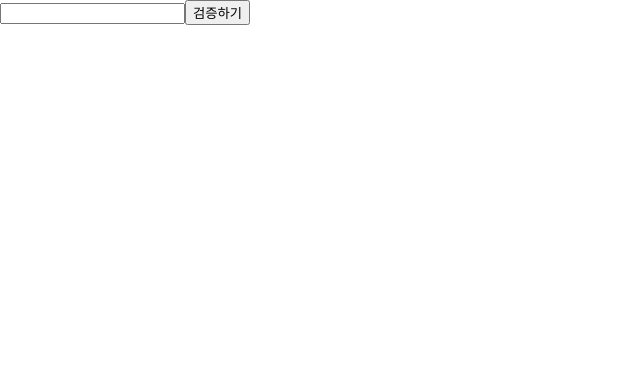
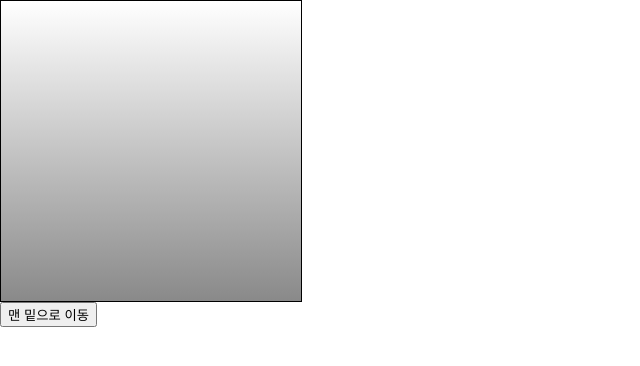
Before and after one commit to zzangouona/ReactBasicProject, a React (Create React App) app in the folder hello-event/: page / in a window 1280 px wide. Shown: the top 366 px of the page, without its empty margins (0-640 px from the left). Built offline with nearby package versions, Linux system fonts and the light colour scheme.

Commit message:
hello-event 2. Ref - ref을 사용하는 기준 - ref 사용해서 input focus 처리 - 컴포넌트에 ref 달기

```diff
--- a/hello-event/src/App.js
+++ b/hello-event/src/App.js
@@ -4,10 +4,20 @@
 import EventPractice from './EventPractice';
 import EventPracticehooks from './EventPracticehooks';
 import ValidationSample from './ValidationSample';
+import ScrollBox from './ScrollBox';
 
 class App extends Component {
+  // 컴포넌트에 ref 달기
+  // 해당 컴포넌트 내부의 메서드 및 멤버 변수에 접근할 수 있다.
   render() {
-    return <ValidationSample />;
+    return (
+      <div>
+        <ScrollBox ref={(ref) => (this.scrollRef = ref)} />
+        <button onClick={() => this.scrollRef.scrollToBottom()}>
+          맨 밑으로 이동
+        </button>
+      </div>
+    );
   }
 }
 
--- /dev/null
+++ b/hello-event/src/ScrollBox.js
@@ -0,0 +1,31 @@
+import React, { Component } from 'react';
+
+class ScrollBox extends Component {
+  scrollToBottom = () => {
+    const { scrollHeight, clientHeight } = this.box; // 비구조 문법으로 할당
+    this.box.scrollTop = scrollHeight - clientHeight;
+  };
+
+  render() {
+    const style = {
+      border: '1px solid black',
+      height: '300px',
+      width: '300px',
+      overflow: 'auto',
+      position: 'relative',
+    };
+
+    const innerStyle = {
+      width: '100%',
+      height: '650px',
+      background: 'linear-gradient(white, black)',
+    };
+    return (
+      <div style={style} ref={(ref) => (this.box = ref)}>
+        <div style={innerStyle} />
+      </div>
+    );
+  }
+}
+
+export default ScrollBox;
--- a/hello-event/src/ValidationSample.js
+++ b/hello-event/src/ValidationSample.js
@@ -1,13 +1,14 @@
 import React, { Component } from 'react';
 import './ValidationSample.css';
 
-// ref 사용해서 이벤트 처리
+// ref 사용해보기
 class ValidationSample extends Component {
   state = {
     password: '',
     clicked: false,
     validated: false,
   };
+
   // ref을 사용하는 기준은 DOM을 직접적으로 건들어야하는 경우,
   // react는 ref 사용하지 않고도 state을 변경가능하다.
 
@@ -23,6 +24,7 @@
       clicked: true,
       validated: this.state.password === '0000',
     });
+    this.input.focus();
   };
 
   render() {
@@ -30,7 +32,7 @@
     return (
       <div>
         <input
-          ref={this.input}
+          ref={(ref) => (this.input = ref)}
           name={'password'}
           type={'password'}
           value={password}
```
